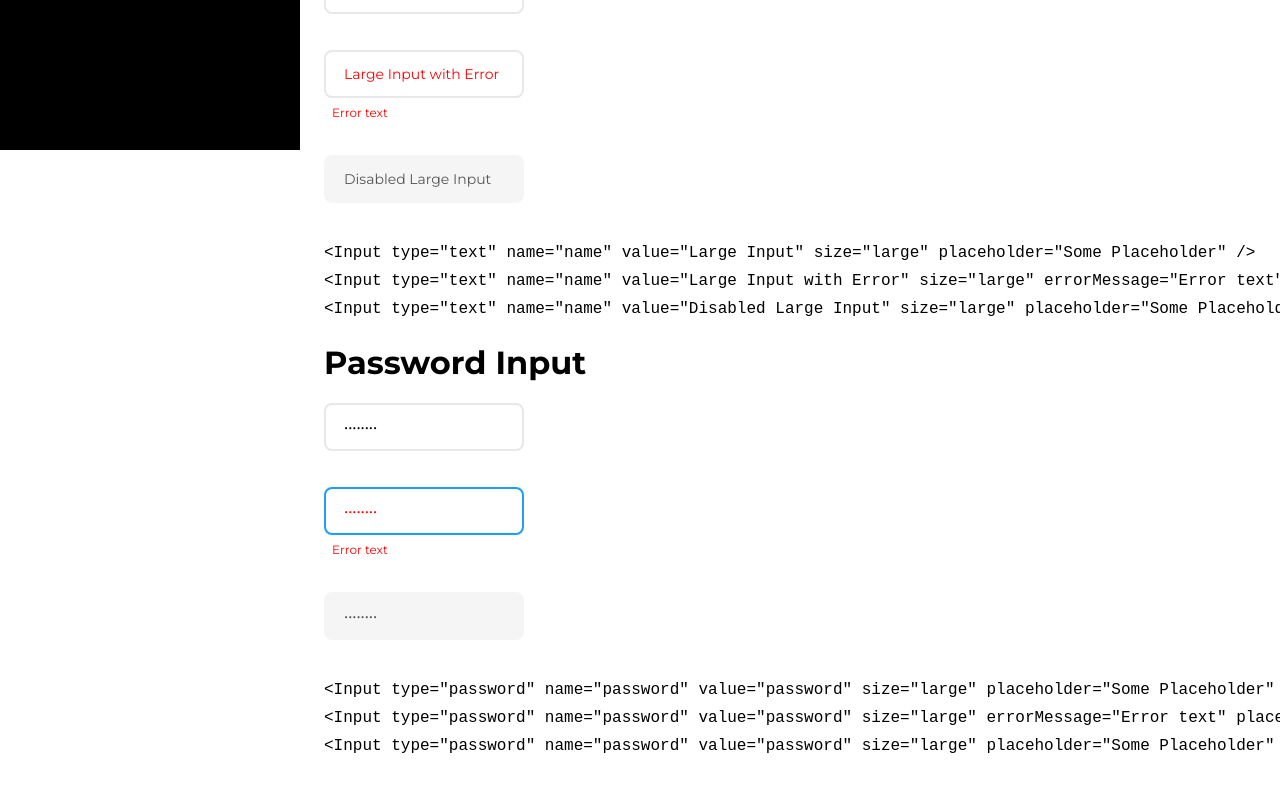
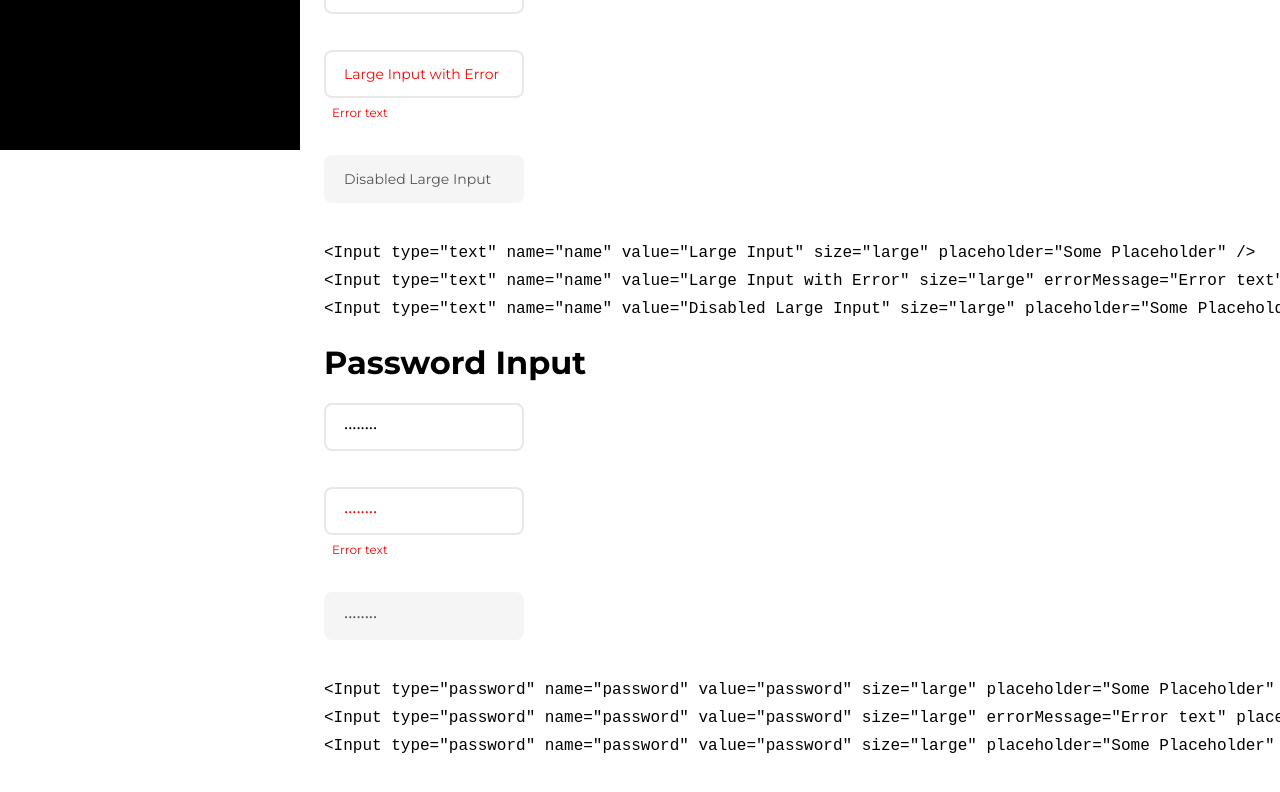
Before and after one commit to MacPaw/macpaw-ui, a Next.js app: page /inputs in a window 1280 px wide. Shown: the part 650-1442 px from the top of the page. Built offline with nearby package versions, Linux system fonts and the light colour scheme.

Commit message:
change props

```diff
--- a/src/Input/Input.d.ts
+++ b/src/Input/Input.d.ts
@@ -8,7 +8,6 @@ interface Props {
   placeholder?: string;
   errorMessage?: string | React.ReactNodeArray;
   labelModifier?: string | boolean;
-  isAutoFocus?: boolean;
   disabled?: boolean;
 }
 
--- a/src/Input/Input.js
+++ b/src/Input/Input.js
@@ -10,14 +10,13 @@ const Input = (props) => {
     errorMessage = '',
     size,
     labelModifier,
-    isAutoFocus = true,
     disabled = false,
     ...other
   } = props;
 
   const labelErrorClassName = labelModifier ? '-error' : 'mb-24 -error';
 
-  const labelClassName = cx(`form-field ${labelModifier ? labelModifier : ''}`, {
+  const labelClassName = cx(`form-field ${labelModifier && labelModifier}`, {
     [labelErrorClassName]: !!errorMessage,
   });
 
@@ -35,7 +34,6 @@ const Input = (props) => {
         placeholder={placeholder}
         value={value}
         area-label={`${name} input`}
-        autoFocus={isAutoFocus}
         disabled={disabled}
         {...other}
       />
```
